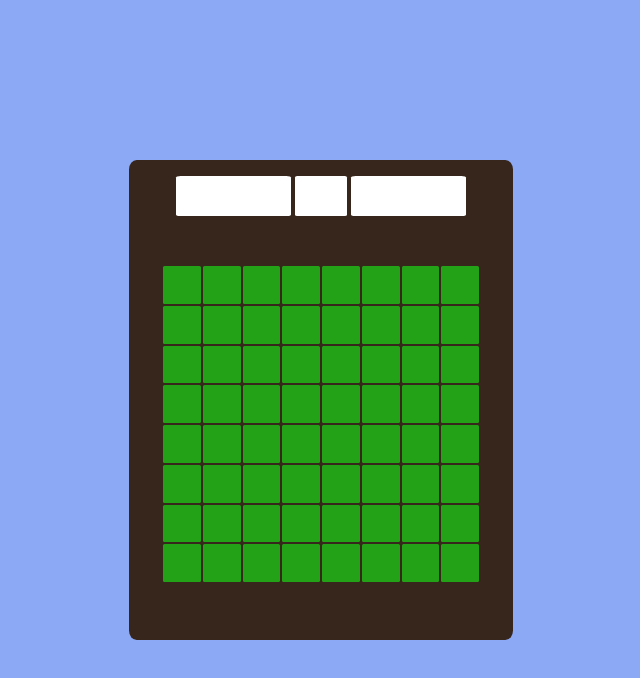
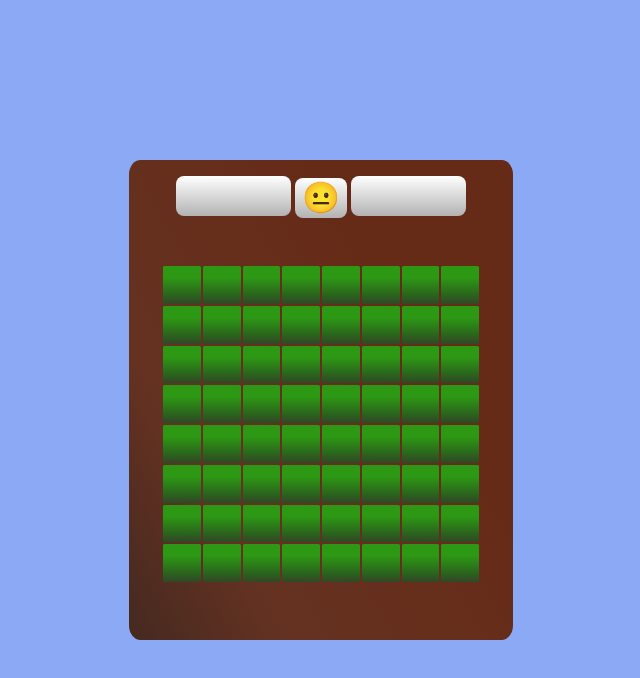
Before and after one commit to MariaXYZ14/Minesweeper, a plain HTML site: page index.html in a window 1280 px wide. Shown: the whole page, without its empty margins (319-959 px from the left). Drawn offline with Linux system fonts and the light colour scheme.

Commit message:
version1

```diff
--- a/index.html
+++ b/index.html
@@ -20,6 +20,7 @@
           </div>
 
           <div class= "markers" id="life-indicator">
+            <span id="face">&#128528;</span>
           </div>
 
           <div class= "markers" id="flags">
--- a/style-minesweeper.css
+++ b/style-minesweeper.css
@@ -9,12 +9,12 @@ body{
 
 #game{
 
-    background-color:#36261b;
-    border-radius:2%;
+    background-image: linear-gradient(61deg, rgba(69,41,32,1) 0%, rgba(101,50,33,1) 25%, rgba(102,43,23,1) 69%);
     height:60vh;
     width:30vw;
     margin: 20vh auto 10vh;
     text-align: center;
+    border-radius:3%;
 
 }
 
@@ -35,8 +35,7 @@ body{
 
 td{
 
-    background-color:#23a117;
-    width:6vw;
+    background-image: linear-gradient(0deg, rgba(50,70,39,1) 0%, rgba(42,102,28,1) 25%, rgba(45,152,20,1) 69%);    width:6vw;
     height:3vh;
     border-radius:3px;
     border-radius:4%;
@@ -48,15 +47,22 @@ td{
     width:9vw;
     height:5vh;
     display:inline-block;
-    background-color:rgb(255, 255, 255);
+    background-image: linear-gradient(180deg, rgba(255,255,255,1) 0%, rgba(180,180,180,1) 98%);
     margin:2vh auto 2vh;
-    border-radius:4%;
+    border-radius:1vh;
 
 
 }
 
 #life-indicator{
-
+    position:relative;
     width:4vw;
+    bottom:2.95vh;
 
 }
+
+#face{
+
+    font-size:3.8vh;
+
+}
```
Also changed, not shown: images/neutral_face.jpg (added), images/sad_face.jpg (added), images/smile_face.jpg (added).
